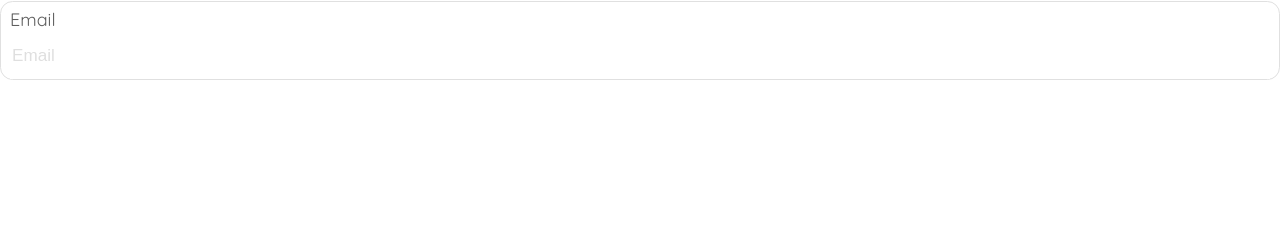
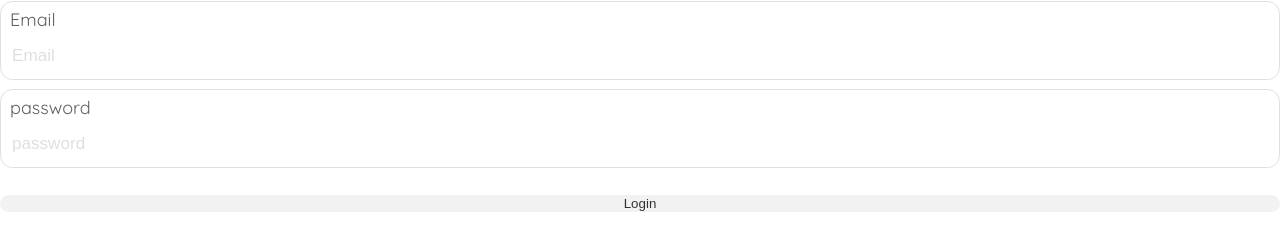
Before and after one commit to raminderjeet293/Canteen-Management-System-, a React (Create React App) app in the folder frontend/: page /login in a window 1280 px wide. Shown: the part 152-402 px from the top of the page. Built offline with nearby package versions, Linux system fonts and the light colour scheme.

Commit message:
login page completed

```diff
--- /dev/null
+++ b/frontend/src/components/Button/Button.js
@@ -0,0 +1,40 @@
+import classes from './button.module.css';
+
+export default function Button({
+  type,
+  text,
+  onClick,
+  color,
+  backgroundColor,
+  fontSize,
+  width,
+  height,
+}) {
+  return (
+    <div className={classes.container}>
+      <button
+        style={{
+          color,
+          backgroundColor,
+          fontSize,
+          width,
+          height,
+        }}
+        type={type}
+        onClick={onClick}
+      >
+        {text}
+      </button>
+    </div>
+  );
+}
+
+Button.defaultProps = {
+  type: 'button',
+  text: 'Submit',
+  backgroundColor: '#e72929',
+  color: 'white',
+  fontSize: '1.3rem',
+  width: '12rem',
+  height: '3.5rem',
+};
--- /dev/null
+++ b/frontend/src/components/Button/button.module.css
@@ -0,0 +1,20 @@
+.container {
+    display: flex;
+    justify-content: center;
+    width: 100%;
+  }
+
+  .container button {
+    border: none;
+    outline: none;
+    font-weight: 100;
+    border-radius: 0.8rem;
+    width: 100%;
+    margin: 1rem auto;
+    opacity: 0.8;
+  }
+
+  .container button:hover {
+    cursor: pointer;
+    opacity: 1;
+  }
--- a/frontend/src/pages/Login/LoginPage.js
+++ b/frontend/src/pages/Login/LoginPage.js
@@ -5,6 +5,7 @@ import { useAuth } from '../../hooks/useAuth';
 import classes from './loginPage.module.css'
 import Title from '../../components/Title/Title';
 import Input from '../../components/Input/Input';
+import Button from '../../components/Button/Button';
 
 export default function LoginPage() {
 
@@ -32,8 +33,30 @@ const submit=async({ email,password})=>{
                     pattern:{value:/^[\w-.]+@([\w-]+\.)+[\w-]{2,63}$/i,
                     message:'Email Is Not Valid !'
                     }
-                })}/>
+                })}
+
+                error={errors.email}
+
+                />
+
+
+        <Input type='password' label='password' {...register('password',{
+                    required:true,
+
+
+                })}
+
+                error={errors.password}
+
+                />
+
+         <Button type='submit' text='Login'/>
+
+
+
             </form>
+
+
 
          </div>
     </div>;
```
